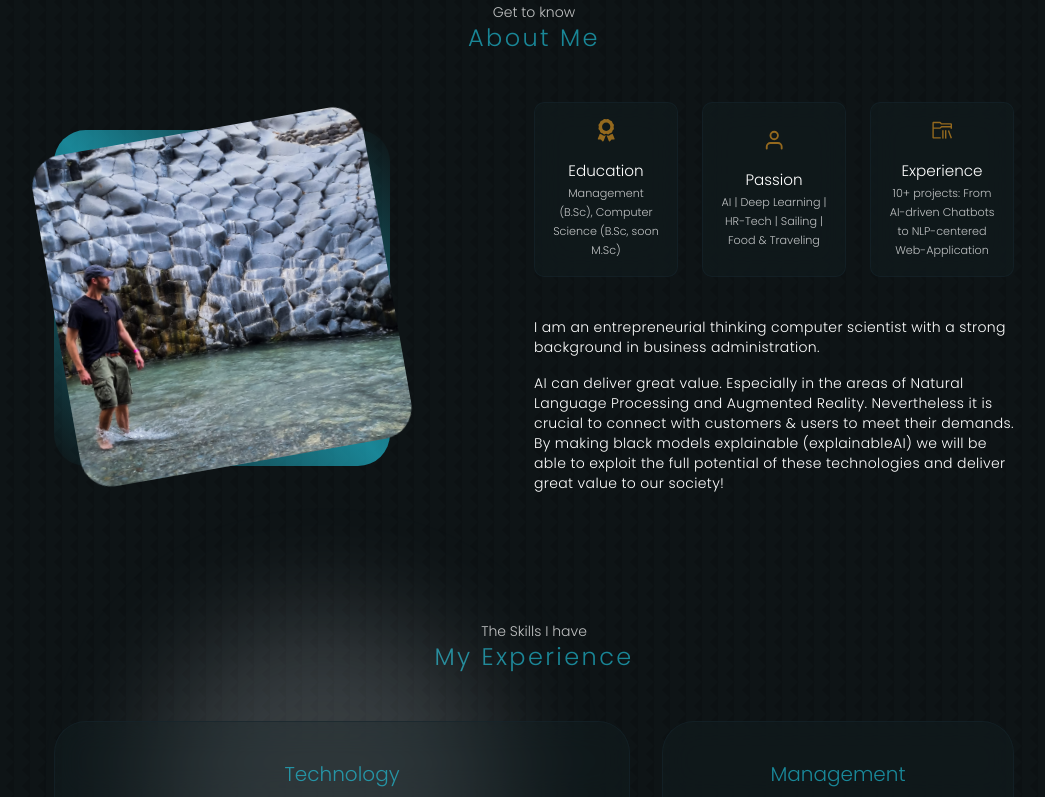
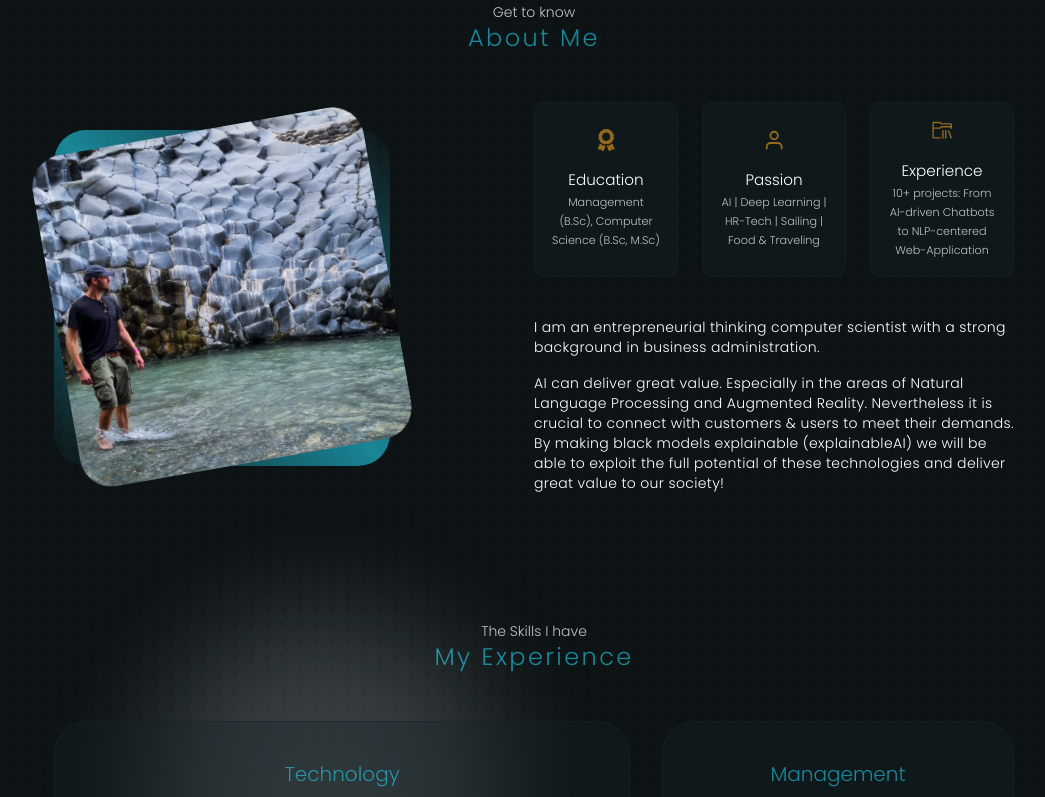
Before and after one commit to danielschroter/react_portfolio, a React (Create React App) app: page / in a window 1280 px wide. Shown: the part 982-1779 px from the top of the page, without its empty margins (106-1151 px from the left). Built offline with nearby package versions, Linux system fonts and the light colour scheme.

Commit message:
Remove outdated CV and update education details in About component for clarity

```diff
--- a/src/components/about/About.jsx
+++ b/src/components/about/About.jsx
@@ -51,9 +51,7 @@ const About = () => {
               {/* <div className="about__card_content"> */}
               <FaAward className="about__icon" />
               <h5>Education</h5>
-              <small>
-                Management (B.Sc), Computer Science (B.Sc, soon M.Sc)
-              </small>
+              <small>Management (B.Sc), Computer Science (B.Sc, M.Sc)</small>
               {/* </div> */}
             </article>
 
```
Also changed, not shown: 2 other files (tests, documents, lock files or other folders).
